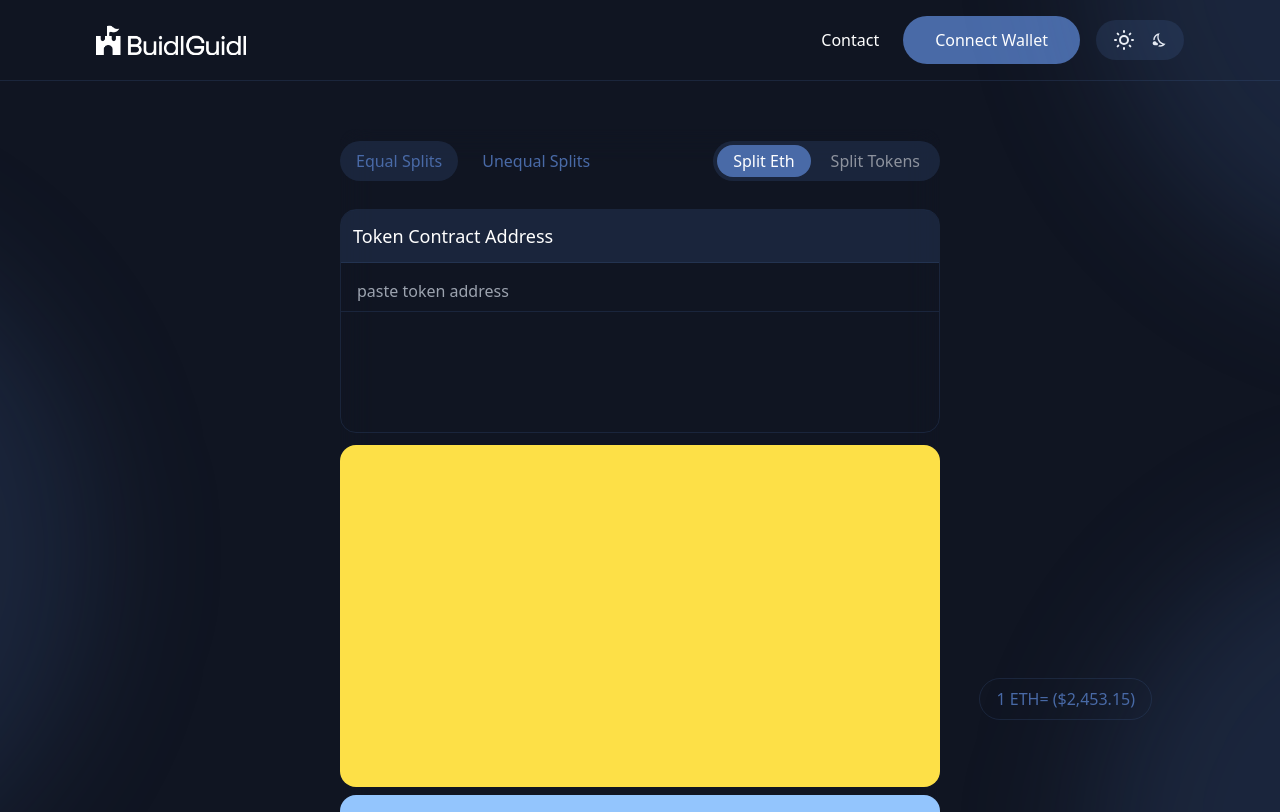
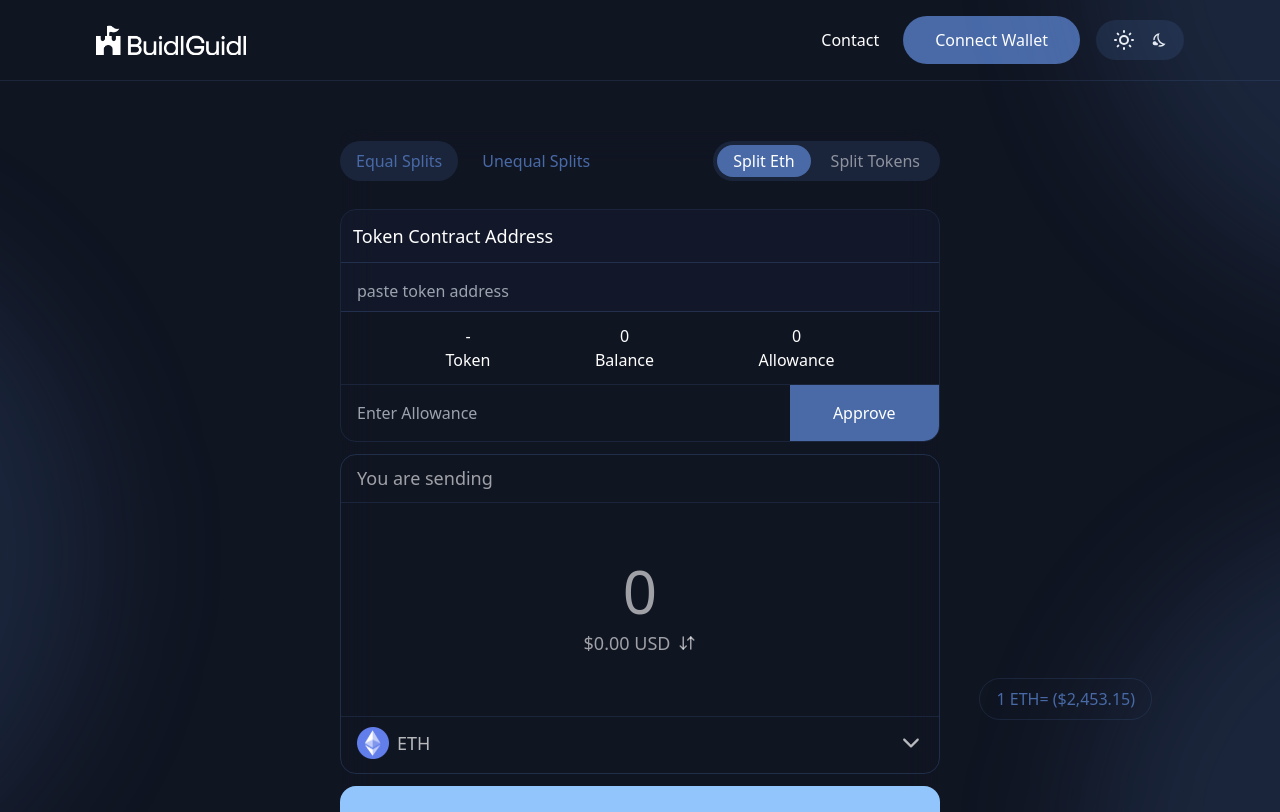
Before and after one commit to Bee-code-tech/buildguild, a Next.js app: page / in a window 1280 px wide. Shown: the top 812 px of the page. Built offline with nearby package versions, Linux system fonts and the light colour scheme.

Commit message:
almost done with the first page

```diff
--- a/app/components/TransactionBox.tsx
+++ b/app/components/TransactionBox.tsx
@@ -1,4 +1,8 @@
+import Image from 'next/image'
 import React from 'react'
+import { IoIosArrowDown } from 'react-icons/io'
+import { LuArrowDownUp } from 'react-icons/lu'
+import Eth from '../assets/eth.png'
 
 const TransactionBox = () => {
   return (
@@ -18,20 +22,70 @@ const TransactionBox = () => {
         </div>
 
         {/* Token Contract container  */}
-        <div className="w-full h-56 rounded-2xl mt-4 border overflow-hidden  border-[#496AA733]/20 text-white mb-3">
-            <div className="w-full p-3 bg-[#496AA7]/20 border-b border-[#496AA7]/20">
-                <h1 className='text-lg'>Token Contract Address</h1>
+        <div className="w-full h-auto rounded-2xl mt-4 border overflow-hidden  border-[#496AA733]/20 text-white mb-3">
+        <div className="w-full p-3 bg-[#496AA7]/5 border-b border-[#496AA7]/30">
+            <h1 className='text-lg'>Token Contract Address</h1>
+        </div>
+
+        {/* input Box */}
+         <div className="border-b border-[#496AA7]/30 bg-[#496AA7]/5">
+           <input type="text" className="w-full px-4 py-2 mt-2 rounded-full border-none focus:outline-none bg-transparent " placeholder="paste token address" />
+        </div>
+
+        {/* Token box  */}
+        <div className="flex items-center w-full justify-evenly my-3">
+            <div className="flex flex-col items-center justify-center ">
+                <p>-</p>
+                <span > Token </span>
             </div>
-                {/* input  */}
-         <div className="border-b border-[#496AA7]/20">
-           <input type="text" className="w-full px-4 py-2 mt-2 rounded-full border-none focus:outline-none bg-transparent " placeholder="paste token address" />
-                </div>
+            <div className="flex flex-col items-center justify-center ">
+                <p>0</p>
+                <span>Balance</span>
+            </div>
+            <div className="flex flex-col items-center justify-center ">
+                <p>0</p>
+                <span>Allowance</span>
+            </div>
+        </div>
+
+        {/* Allowance input  */}
+        <div className="w-full flex items-center justify-center border-t border-[#496AA7]/20">
+            <div className="w-[75%]">
+                <input type="text " placeholder='Enter Allowance' className='px-4 bg-transparent w-full h-full py-4 border-none focus:outline-none ' />
+            </div>
+            <button className="w-[25%] py-4 bg-[#496AA7] text-white">
+                Approve
+            </button>
+        </div>
 
 
         </div>
 
           {/* Transaction container  */}
-          <div className="w-full bg-yellow-300 h-[342px] rounded-2xl mt-2">
+          <div className="w-full h-[320px] rounded-2xl my-3 flex flex-col overflow-hidden border border-[#496AA7]/30">
+            <div className="h-[15%]  border-b border-[#496AA7]/20 px-4 text-white/60 flex items-center">
+            <p className="text-lg">
+              You are sending
+            </p>
+            </div>
+            <div className="h-[67%] flex flex-col items-center justify-center text-white/60">
+                <h1 className='text-6xl'>0</h1>
+                <div className='flex items-center justify-center mt-2'>
+                    <p className="text-lg">
+                    $0.00 USD
+                    </p>
+                    <LuArrowDownUp className='ml-2 text-lg' />
+                </div>
+            </div>
+            <div className="h-[17%]  border-t border-[#496AA7]/20 flex items-center justify-between px-4 text-white/70">
+            <div className="flex items-center justify-center">
+                <Image src={Eth} alt='' className='w-8' />
+                <p className="text-lg ml-2">
+                    ETH
+                </p>
+            </div>
+            <IoIosArrowDown className='text-2xl' />
+            </div>
 
           </div>
 
```
Also changed, not shown: app/assets/eth.png (added).
